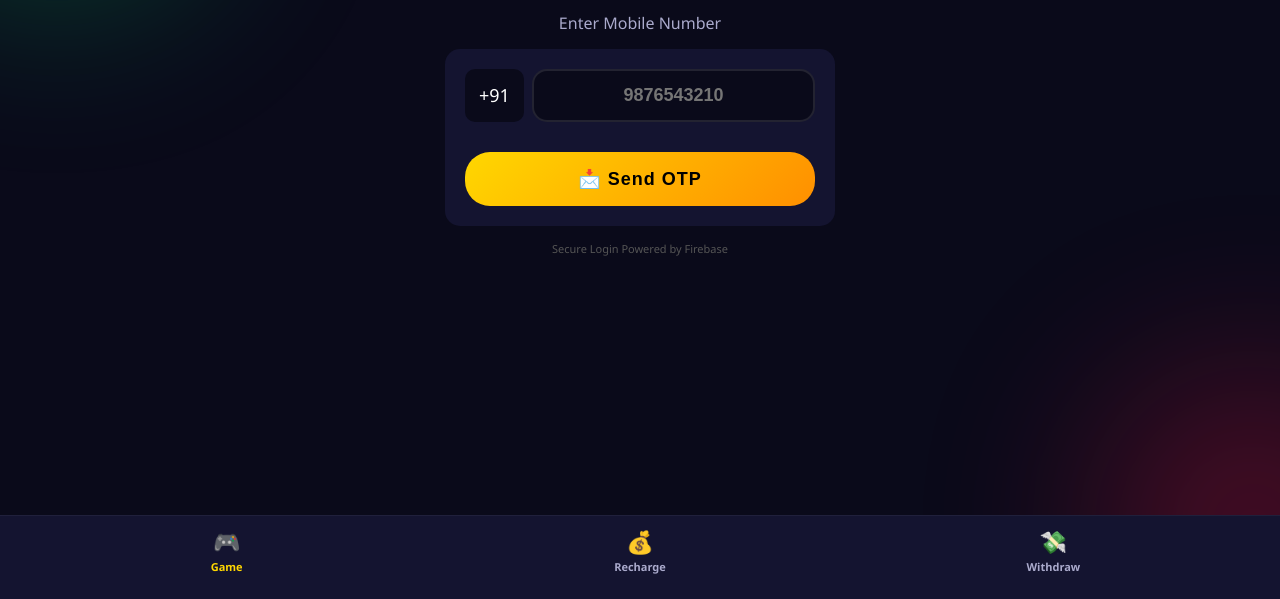
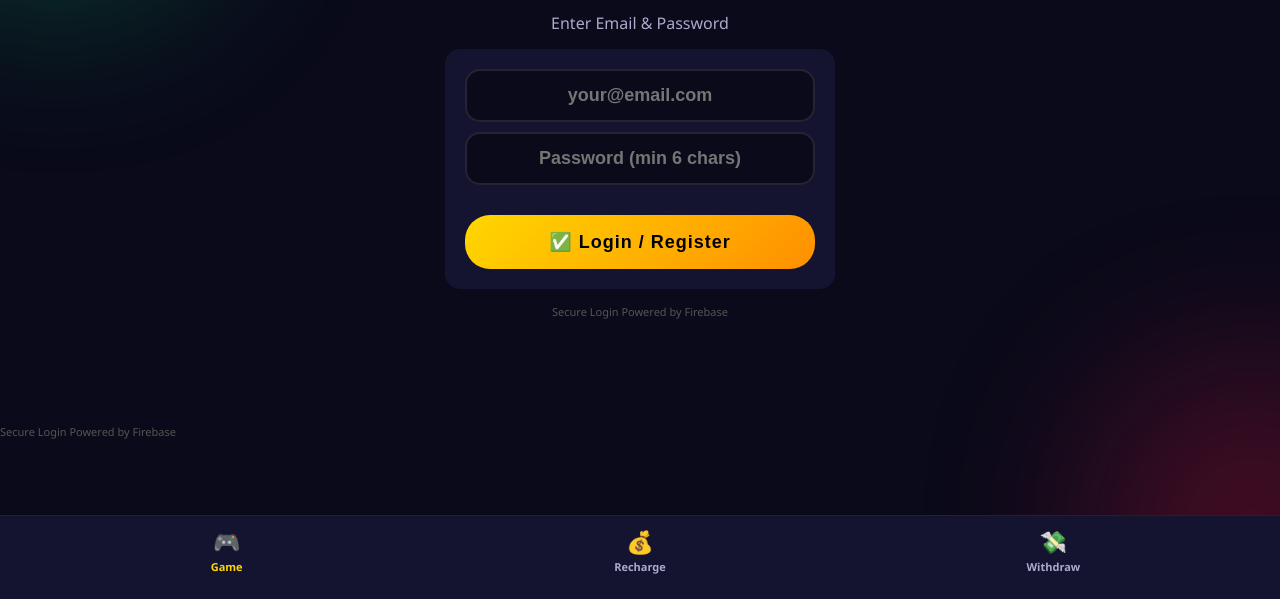
Before and after one commit to royalimtiyaj123/colorwin, a plain HTML site: page index.html in a window 1280 px wide. Shown: the part 201-800 px from the top of the page. Drawn offline with Linux system fonts and the light colour scheme.

Commit message:
Add files via upload

```diff
--- a/index.html
+++ b/index.html
@@ -120,17 +120,16 @@
         <div class="logo-icon" style="margin:0 auto 20px; width:80px; height:80px; font-size:40px;">🎯</div>
         <h1 style="font-size:28px; color:var(--gold);">COLOR<span style="color:white;">WIN</span></h1>
 
-		<!-- Phone Step -->
-		<div id="phoneStep">
-		  <p style="color:var(--subtext); margin:15px 0;">Enter Mobile Number</p>
+        <!-- Email Step -->
+        <div id="emailStep">
+		  <p style="color:var(--subtext); margin:15px 0;">Enter Email & Password</p>
 		  <div style="background:var(--card); border-radius:15px; padding:20px; margin:10px 0;">
-			<div style="display:flex; gap:8px; justify-content:center; margin-bottom:15px;">
-			  <span style="background:#0a0a1a; padding:14px; border-radius:10px; font-size:18px;">+91</span>
-			  <input type="tel" id="phoneNumber" class="bet-input" placeholder="9876543210" maxlength="10" style="width:65%;">
+			<input type="email" id="emailInput" class="bet-input" placeholder="your@email.com" style="margin-bottom:10px;">
+			<input type="password" id="passwordInput" class="bet-input" placeholder="Password (min 6 chars)" style="margin-bottom:15px;">
+			<button class="bet-submit" onclick="registerOrLogin()">✅ Login / Register</button>
 		  </div>
-			<!-- reCAPTCHA Container (Visible) -->
-			<div id="recaptcha-container" style="margin: 10px auto; width: fit-content;"></div>
-			<button class="bet-submit" onclick="sendRealOTP()">📩 Send OTP</button>
+        </div>
+        <p style="color:#555; font-size:11px; margin-top:15px;">Secure Login Powered by Firebase</p>
 	  </div>
 	</div>
 
@@ -366,45 +365,24 @@
     }
 }
 
-    function sendRealOTP() {
-        // DEBUG ALERT
-        alert("Button Clicked! Checking Firebase...");
+    // REPLACE sendRealOTP AND verifyRealOTP WITH THIS:
 
+function registerOrLogin() {
     if (!isFirebaseReady) { alert("Firebase not configured!"); return; }
 
-        let phone = document.getElementById('phoneNumber').value.trim();
-        if (phone.length !== 10) { alert("Enter valid 10-digit number"); return; }
+    let email = document.getElementById('emailInput').value.trim();
+    let password = document.getElementById('passwordInput').value.trim();
 
-        let fullPhone = "+91" + phone;
-        userPhoneGlobal = phone;
+    if (!email || !password) { alert("Enter email and password"); return; }
+    if (password.length < 6) { alert("Password must be at least 6 characters"); return; }
 
-        setupRecaptcha();
     showLoading(true);
 
-        auth.signInWithPhoneNumber(fullPhone, recaptchaVerifier)
-            .then((result) => {
-                confirmationResult = result;
-                showLoading(false);
-                document.getElementById('phoneStep').style.display = 'none';
-                document.getElementById('otpStep').style.display = 'block';
-                document.getElementById('showPhone').innerText = "+91 " + phone;
-                alert("OTP Sent! Check your phone.");
-            }).catch((error) => {
-                showLoading(false);
-                alert("Error: " + error.message);
-                if(recaptchaVerifier) recaptchaVerifier.clear();
-                recaptchaVerifier = null;
-            });    }
-
-    function verifyRealOTP() {
-        if (!isFirebaseReady) { alert("Firebase not configured!"); return; }
-
-        let code = document.getElementById('otpInput').value.trim();
-        if (!code) { alert("Enter OTP"); return; }
-
-        showLoading(true);
-        confirmationResult.confirm(code).then((result) => {
-            currentUser = result.user;
+    // Try to sign in first, if user doesn't exist, create them
+    auth.signInWithEmailAndPassword(email, password)
+        .then((userCredential) => {
+            currentUser = userCredential.user;
+            userPhoneGlobal = email; // Using email as identifier
             showLoading(false);
             initializeUserInDB(currentUser.uid, userPhoneGlobal);
 
@@ -413,20 +391,40 @@
             document.getElementById('navGame').classList.add('active');
 
             listenToBalance(currentUser.uid);
-            sendToTelegram(`👤 <b>New Login!</b>\n📱 +91${userPhoneGlobal}\n🆔 ${currentUser.uid}`);
+            sendToTelegram(`👤 <b>New Login!</b>\n📧 ${userPhoneGlobal}\n🆔 ${currentUser.uid}`);
+        })
+        .catch((error) => {
+            // If user not found, try to create account
+            if (error.code === 'auth/user-not-found' || error.code === 'auth/wrong-password') {
+                auth.createUserWithEmailAndPassword(email, password)
+                    .then((userCredential) => {
+                        currentUser = userCredential.user;
+                        userPhoneGlobal = email;
+                        showLoading(false);
+                        initializeUserInDB(currentUser.uid, userPhoneGlobal);
 
-        }).catch((error) => {
+                        document.getElementById('loginScreen').classList.remove('active');
+                        document.getElementById('gameScreen').classList.add('active');
+                        document.getElementById('navGame').classList.add('active');
+
+                        listenToBalance(currentUser.uid);
+                        sendToTelegram(`👤 <b>New User Registered!</b>\n📧 ${userPhoneGlobal}\n🆔 ${currentUser.uid}`);
+                    })
+                    .catch((createError) => {
                         showLoading(false);
-            alert("Invalid OTP");
+                        alert("Registration Error: " + createError.message);
+                    });
+            } else {
+                showLoading(false);
+                alert("Login Error: " + error.message);
+            }
         });
 }
 
-    function resetLogin() {
-        document.getElementById('phoneStep').style.display = 'block';
-        document.getElementById('otpStep').style.display = 'none';
-        document.getElementById('phoneNumber').value = '';
-        document.getElementById('otpInput').value = '';
-        if(recaptchaVerifier) { recaptchaVerifier.clear(); recaptchaVerifier = null; }
+// ADD THIS NEW FUNCTION
+function clearLoginFields() {
+    document.getElementById('emailInput').value = '';
+    document.getElementById('passwordInput').value = '';
 }
 
     // ==================== DATABASE LOGIC ====================
```
Lines whose indentation alone changed are shown as unchanged.
